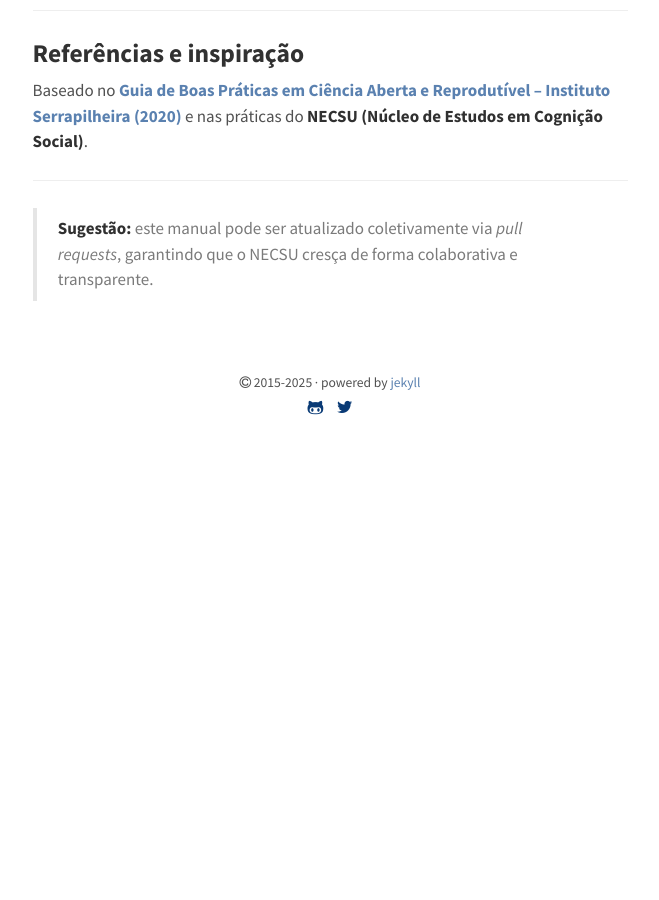
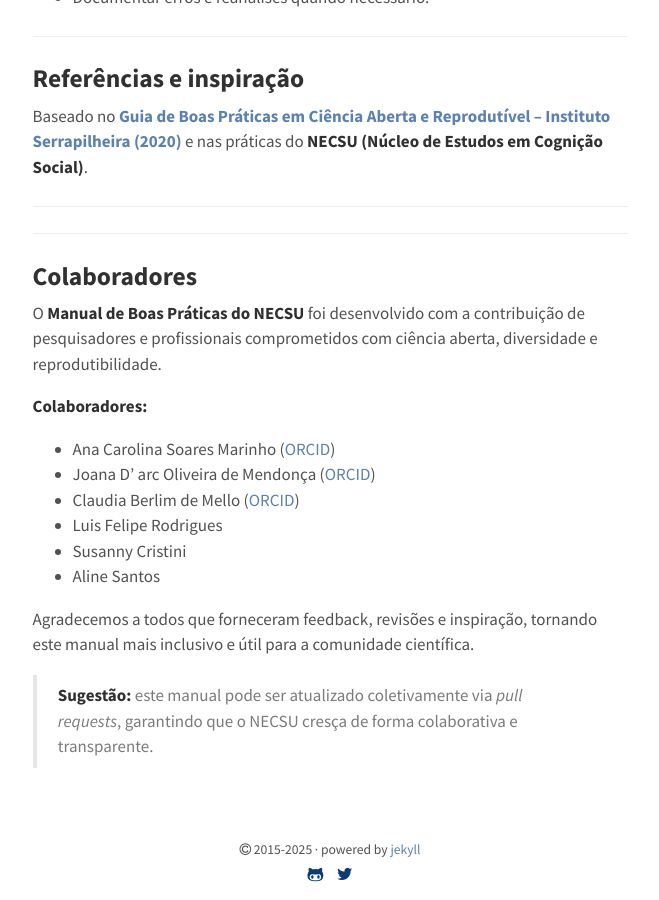
Before and after one commit to marinhocarolina/necsu-manual, a Jekyll site: the page built from index.md, in a window 1280 px wide and 900 px high, scrolled down 2817 px. Shown: the whole window, without its empty margins (310-969 px from the left). Built offline with Jekyll 4.4.1, drawn with Linux system fonts in a browser that asks for light colours; our own code applies the rules of GitHub Pages for plain Markdown files; before the commit the page ends 3271 px from its top, so only the background shows below that.

Commit message:
Add contributors section to index.md
Added a new section for contributors with acknowledgments.

```diff
--- a/index.md
+++ b/index.md
@@ -9,6 +9,7 @@
 3. [Durante a pesquisa: Coleta e análise](#durante-a-pesquisa-coleta-e-analise)
 4. [Depois da pesquisa: Divulgação, impacto e retorno](#depois-da-pesquisa-divulgacao-impacto-e-retorno)
 5. [Referências e inspiração](#referencias-e-inspiracao)
+6. 6. [Colaboradores](#colaboradores)
 
 ---
 
@@ -104,4 +105,22 @@ Baseado no **[Guia de Boas Práticas em Ciência Aberta e Reprodutível – Inst
 
 ---
 
+---
+
+## Colaboradores  {#colaboradores}
+
+O **Manual de Boas Práticas do NECSU** foi desenvolvido com a contribuição de pesquisadores e profissionais comprometidos com ciência aberta, diversidade e reprodutibilidade.
+
+**Colaboradores:**
+- Ana Carolina Soares Marinho ([ORCID](https://orcid.org/0000-0002-8456-4545))
+- Joana D' arc Oliveira de Mendonça ([ORCID]([https://orcid.org/0000-0001-6406-4116))
+- Claudia Berlim de Mello ([ORCID]([https://orcid.org/0000-0003-3953-3966))
+- Luis Felipe Rodrigues
+- Susanny Cristini
+- Aline Santos
+
+
+Agradecemos a todos que forneceram feedback, revisões e inspiração, tornando este manual mais inclusivo e útil para a comunidade científica.
+
+
 >  **Sugestão:** este manual pode ser atualizado coletivamente via *pull requests*, garantindo que o NECSU cresça de forma colaborativa e transparente.
```
